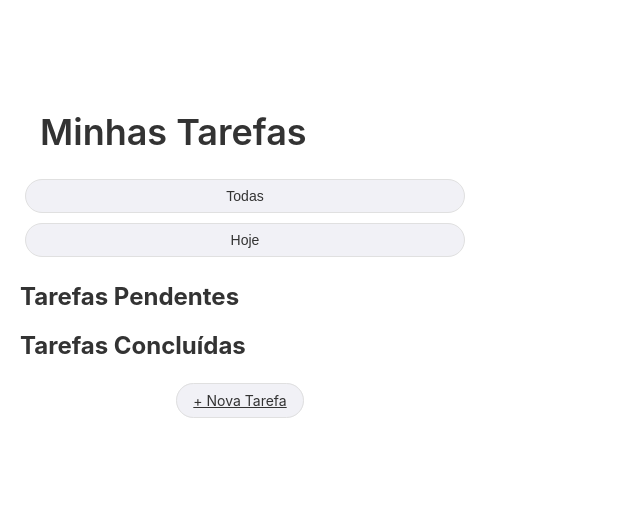
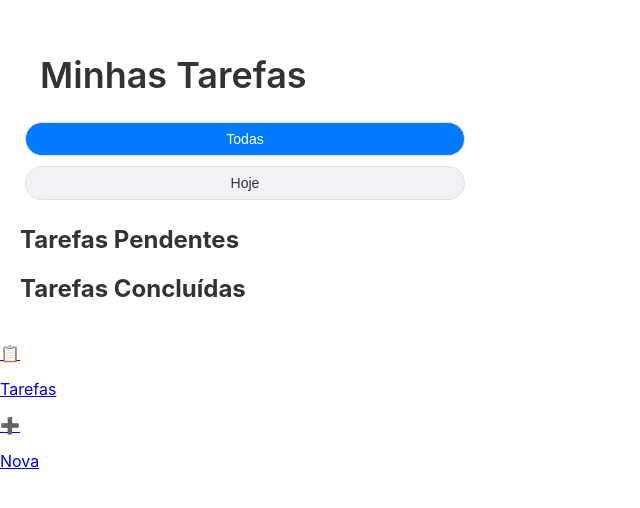
Before and after one commit to diegosoares84/todolist-app, a plain HTML site: page index.html in a window 1280 px wide. Shown: the part 150-658 px from the top of the page, without its empty margins (0-640 px from the left). Drawn offline with Linux system fonts and the light colour scheme.

Commit message:
Update index.html

```diff
--- a/index.html
+++ b/index.html
@@ -8,25 +8,35 @@
 </head>
 <body>
   <div class="app-container">
-    <h1>Minhas Tarefas</h1>
+    <header class="app-header">
+      <h1 class="title">Minhas Tarefas</h1>
+    </header>
 
-    <!-- Filtros de visualização -->
     <div class="filters">
-      <button onclick="filterTasks('all')" class="chip-button" id="chip-all">Todas</button>
+      <button onclick="filterTasks('all')" class="chip-button active" id="chip-all">Todas</button>
       <button onclick="filterTasks('today')" class="chip-button" id="chip-today">Hoje</button>
     </div>
 
-    <!-- Listagem de Tarefas -->
-    <h2>Tarefas Pendentes</h2>
-    <div id="task-list" class="task-list"></div>
+    <section>
+      <h2>Tarefas Pendentes</h2>
+      <div id="task-list" class="task-list"></div>
 
-    <h2>Tarefas Concluídas</h2>
-    <div id="completed-list" class="task-list"></div>
+      <h2>Tarefas Concluídas</h2>
+      <div id="completed-list" class="task-list"></div>
+    </section>
+  </div>
 
-    <div style="margin-top: 30px; text-align: center;">
-      <a href="nova-tarefa.html" class="chip-button">+ Nova Tarefa</a>
-    </div>
-  </div>
+  <!-- Menu estilo iOS -->
+  <nav class="ios-menu">
+    <a href="index.html" class="ios-menu-item active">
+      <span>📋</span>
+      <p>Tarefas</p>
+    </a>
+    <a href="nova-tarefa.html" class="ios-menu-item">
+      <span>➕</span>
+      <p>Nova</p>
+    </a>
+  </nav>
 
   <script src="script.js"></script>
 </body>
```
